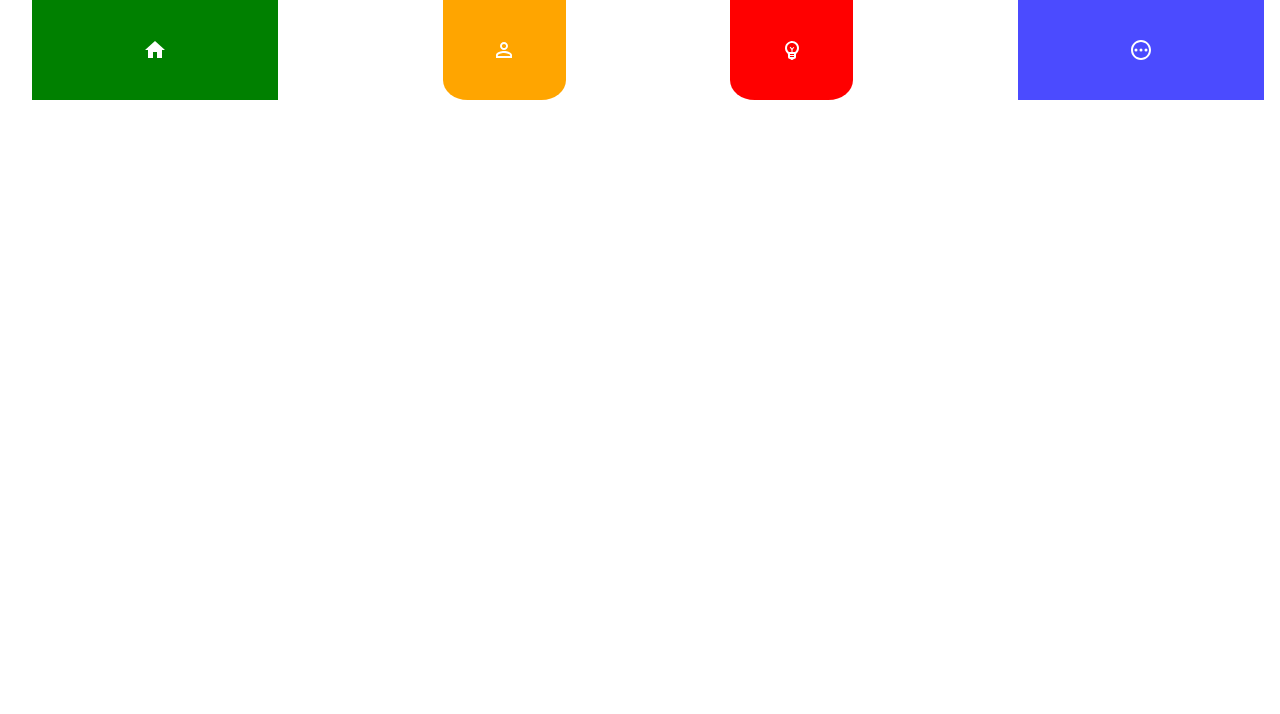
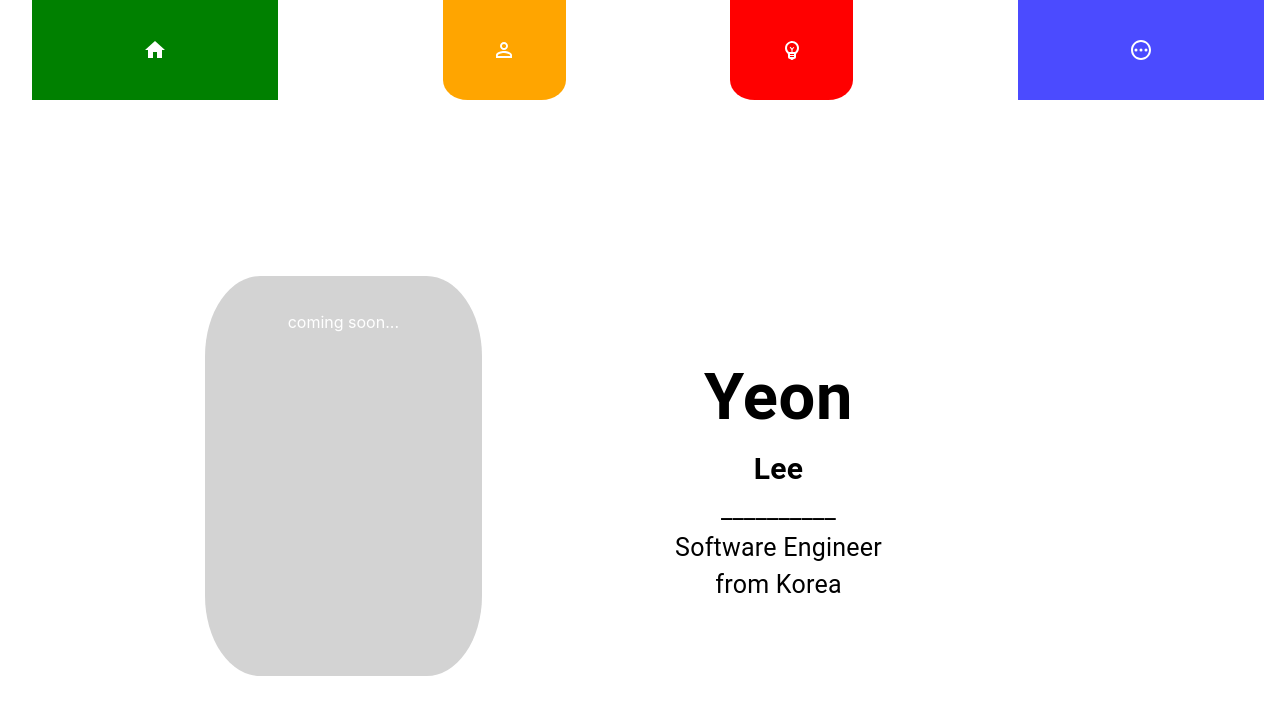
Before and after one commit to lsylcy0307/personal-website, a React (Create React App) app: page / in a window 1280 px wide. Before the commit this address had no page. Shown: the top 714 px of the page. Built offline with nearby package versions, Linux system fonts and the light colour scheme.

Commit message:
set routes

```diff
--- a/src/App.tsx
+++ b/src/App.tsx
@@ -12,9 +12,10 @@ function App() {
     <div className="App">
       <BrowserRouter>
         <Header />
+        <HomePage />
         <Routes>
           <Route path="/home" element={<HomePage />} />
-          <Route path="/gallery" element={<GalleryPage />} />
+          <Route path="/about" element={<GalleryPage />} />
           <Route path="/projects" element={<ProjectsPage />} />
         </Routes>
       </BrowserRouter>
```
